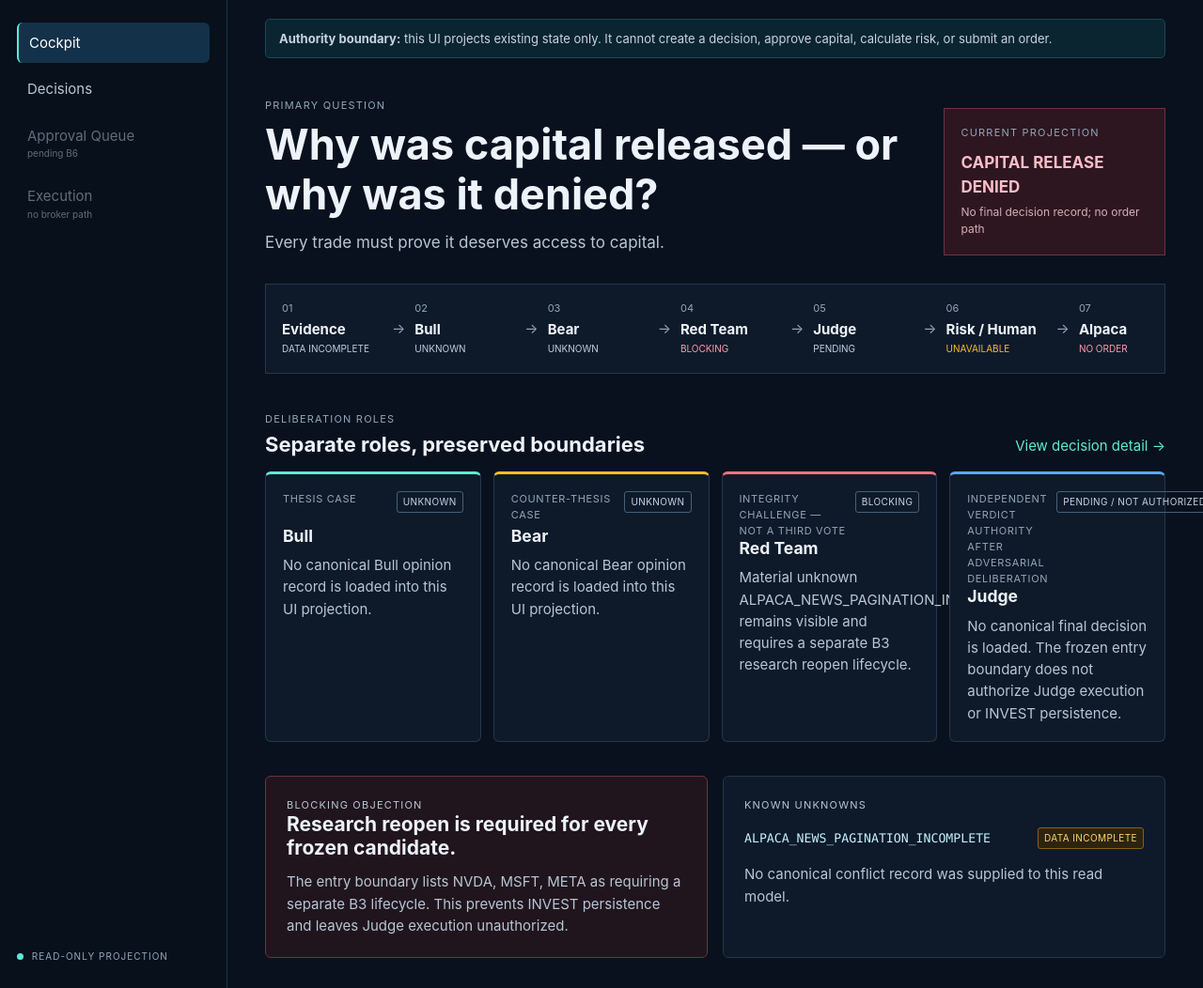
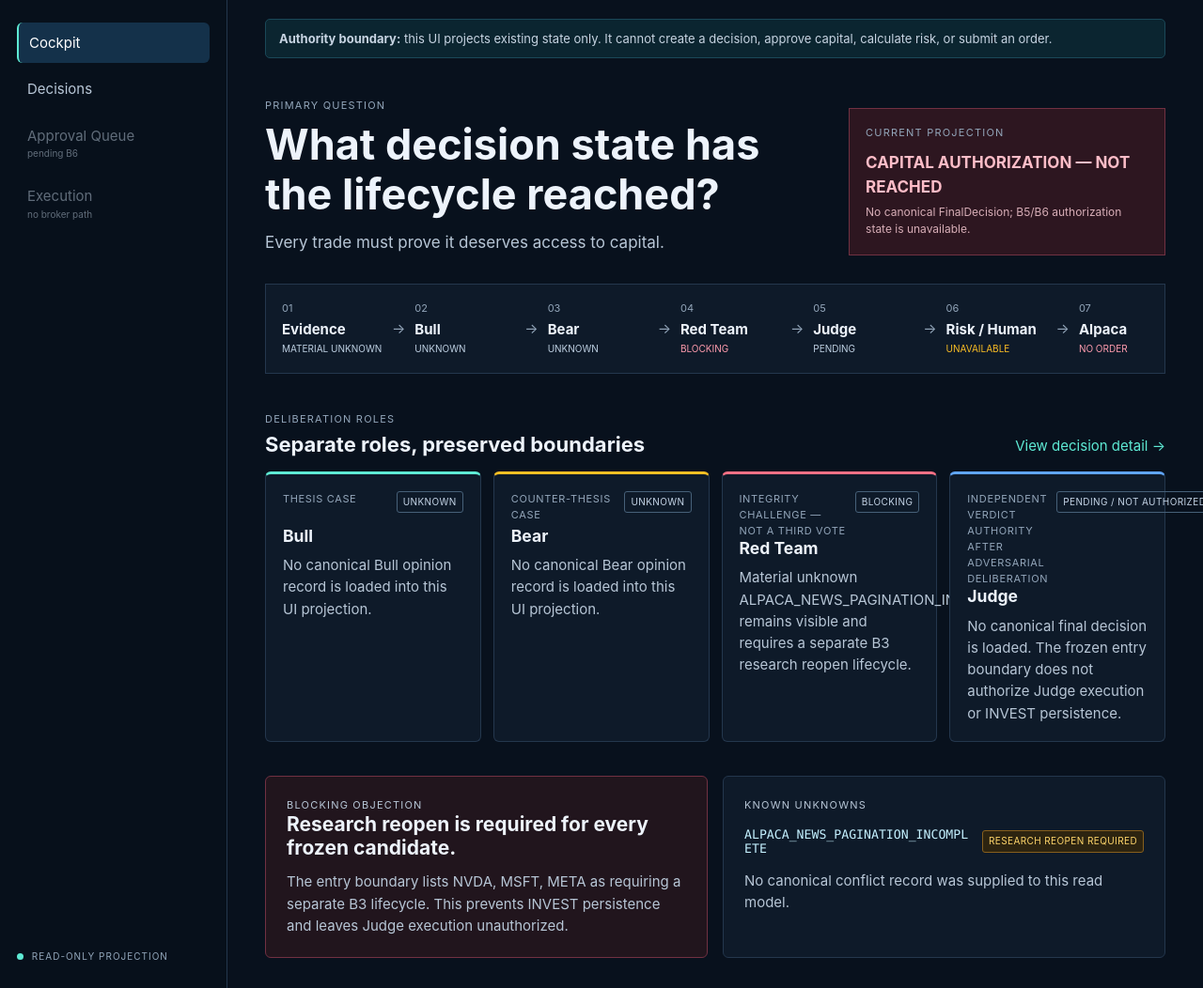
Before and after one commit to butomaya12-wq/ai-investment-council, a FastAPI app: page / in a window 1280 px wide. Shown: the part 112-1164 px from the top of the page at 94% size. Run offline with FastAPI, Linux system fonts and the light colour scheme; parts of the project's set-up code (start-up, migrations or seed data) failed here and were passed over.

Commit message:
Correct B7-P0 authorization projection

```diff
--- a/src/aic/cockpit/presenter.py
+++ b/src/aic/cockpit/presenter.py
@@ -42,6 +42,7 @@ class DecisionReadModel:
 
     projection_id: str
     source_status: str
+    downstream_authorization_state: str
     candidates: tuple[str, ...]
     lanes: tuple[DecisionLaneView, ...]
     unknown_refs: tuple[str, ...]
@@ -61,6 +62,7 @@ def build_b4_research_reopen_projection() -> DecisionReadModel:
     return DecisionReadModel(
         projection_id="B4-RESEARCH-REOPEN-BOUNDARY",
         source_status=JUDGE_ENTRY_PREFLIGHT_STATUS,
+        downstream_authorization_state="NOT REACHED",
         candidates=EXPECTED_CANDIDATE_ORDER,
         lanes=(
             DecisionLaneView(
--- a/src/aic/cockpit/templates/cockpit.html
+++ b/src/aic/cockpit/templates/cockpit.html
@@ -4,18 +4,18 @@
 <section class="hero-grid">
   <div>
     <p class="eyebrow">Primary question</p>
-    <h2>Why was capital released — or why was it denied?</h2>
+    <h2>What decision state has the lifecycle reached?</h2>
     <p class="lead">Every trade must prove it deserves access to capital.</p>
   </div>
   <div class="decision-state">
     <span class="eyebrow">Current projection</span>
-    <strong>CAPITAL RELEASE DENIED</strong>
-    <span>No final decision record; no order path</span>
+    <strong>CAPITAL AUTHORIZATION — {{ view.downstream_authorization_state }}</strong>
+    <span>No canonical FinalDecision; B5/B6 authorization state is unavailable.</span>
   </div>
 </section>
 
 <section class="chain" aria-label="Decision chain">
-  <div class="chain-step"><span>01</span><strong>Evidence</strong><em>DATA INCOMPLETE</em></div>
+  <div class="chain-step"><span>01</span><strong>Evidence</strong><em>MATERIAL UNKNOWN</em></div>
   <div class="chain-arrow">→</div>
   <div class="chain-step"><span>02</span><strong>Bull</strong><em>UNKNOWN</em></div>
   <div class="chain-arrow">→</div>
@@ -53,7 +53,7 @@
   <article class="panel">
     <p class="eyebrow">Known unknowns</p>
     <ul class="ref-list">
-      {% for unknown in view.unknown_refs %}<li><code>{{ unknown }}</code><span class="badge warning">DATA INCOMPLETE</span></li>{% endfor %}
+      {% for unknown in view.unknown_refs %}<li><code>{{ unknown }}</code><span class="badge warning">RESEARCH REOPEN REQUIRED</span></li>{% endfor %}
     </ul>
     <p>No canonical conflict record was supplied to this read model.</p>
   </article>
--- a/src/aic/cockpit/templates/decisions.html
+++ b/src/aic/cockpit/templates/decisions.html
@@ -5,7 +5,7 @@
 <section class="section-heading"><div><p class="eyebrow">Read-only registry</p><h2>Decision records</h2></div></section>
 <article class="decision-row">
   <div><p class="eyebrow">Projection ID</p><h2>{{ view.projection_id }}</h2><p>Derived from the B4 judge-entry boundary; it is not a canonical final-decision ID.</p></div>
-  <div><span class="badge warning">NO FINAL DECISION</span><p>Capital release denied · NO ORDER</p></div>
+  <div><span class="badge warning">NO FINAL DECISION</span><p>B5/B6 authorization: {{ view.downstream_authorization_state }} · no execution state</p></div>
   <a class="button-link" href="{{ url_for('decision_detail') }}">Inspect integrity proof</a>
 </article>
 <p class="empty-note">No additional canonical decision records have been loaded into B7-P0.</p>
```
Also changed, not shown: src/aic/cockpit/templates/decision_detail.html (+5 -5 lines), tests/unit/cockpit/test_presenter.py (+20 -1 lines), README.md.
